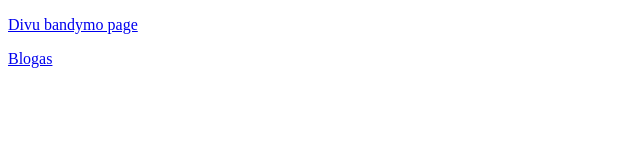
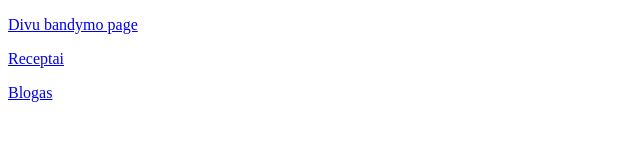
Before and after one commit to Sharunkis/Sharunkis.github.io, a plain HTML site: page index.html in a window 1280 px wide. Shown: the full height of the page, 0-640 px from the left. Drawn offline with Linux system fonts and the light colour scheme.

Commit message:
Update index.html

```diff
--- a/index.html
+++ b/index.html
@@ -7,6 +7,7 @@
     </head>
     <body>
         <p><a href="page.html">Divu bandymo page</a></p>
+        <p><a href="antras.html">Receptai</a></p>
         <p><a href="blog.html">Blogas</a></p>
     </body>
 </html>
```
